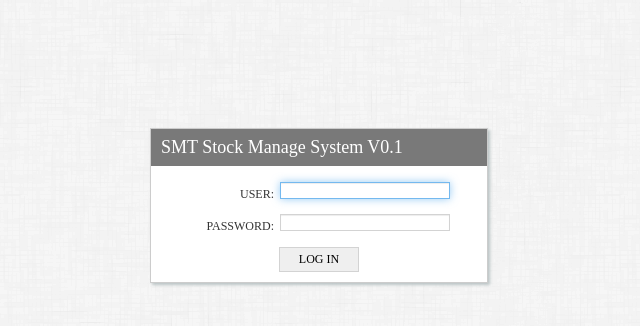
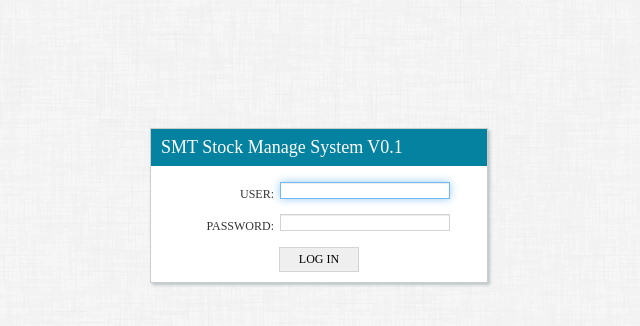
Before and after one commit to aveenzhou/smt_app, a Python web app: template smt_app/template/login.html in a window 1280 px wide. Shown: the top 326 px of the page, without its empty margins (321-961 px from the left). Run offline with Jinja, Linux system fonts and the light colour scheme; the template is opened without the code that fills it, so the values that code supplies are empty.

Commit message:
style.css change

```diff
--- a/smt_app/static/css/style.css
+++ b/smt_app/static/css/style.css
@@ -178,7 +178,7 @@ body {
 	box-shadow:2px 2px 3px #BAC4C5;
 }
 #header {
-    background: #797979;
+    background: #0582A0;
     color: #ffc;
     overflow: hidden;
 }
```
